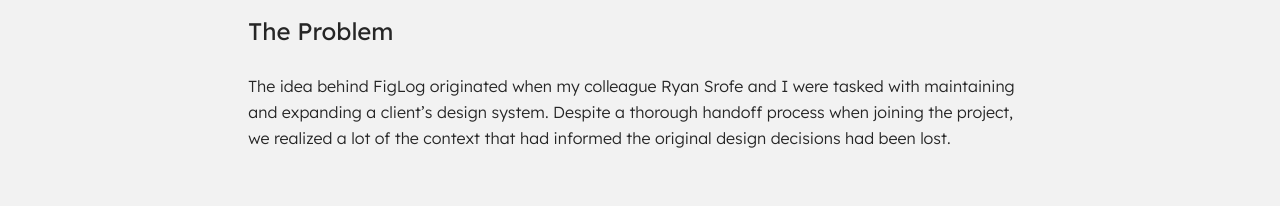
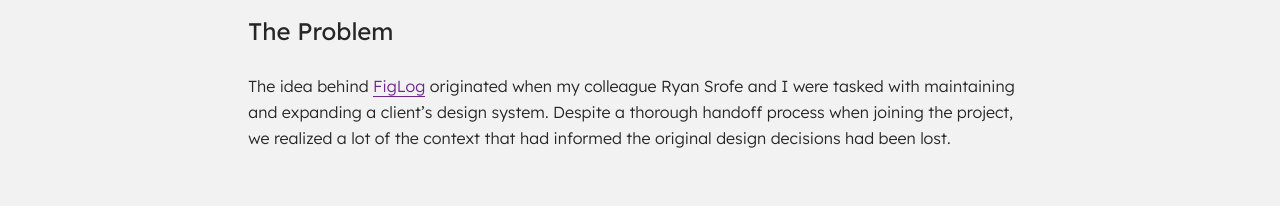
Before and after one commit to cpresler/portfolio-site, a Next.js app: page /work/figlog-origin in a window 1280 px wide. Shown: the part 594-800 px from the top of the page. Built offline with nearby package versions, Linux system fonts and the light colour scheme.

Commit message:
add link to figlog community page

```diff
--- a/pages/work/figlog-origin.mdx
+++ b/pages/work/figlog-origin.mdx
@@ -15,7 +15,7 @@
 ## My Process
 
 ### The Problem
-    The idea behind FigLog originated when my colleague Ryan Srofe and I were tasked with maintaining and expanding a client’s design system. Despite a thorough handoff process when joining the project, we realized a lot of the context that had informed the original design decisions had been lost.
+    The idea behind [FigLog](https://www.figma.com/community/widget/1293230657540297914) originated when my colleague Ryan Srofe and I were tasked with maintaining and expanding a client’s design system. Despite a thorough handoff process when joining the project, we realized a lot of the context that had informed the original design decisions had been lost.
 
 ### Creating an MVP
 
```
